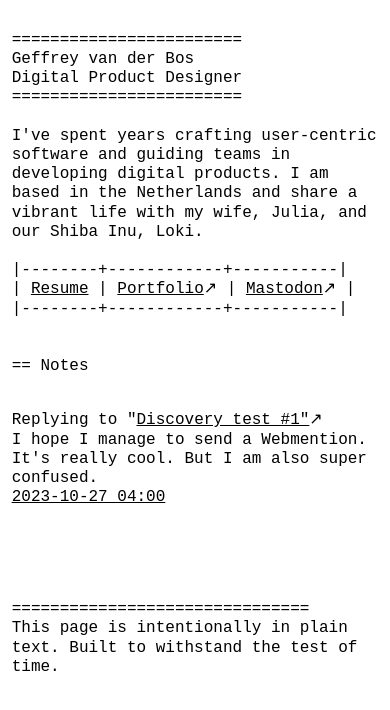
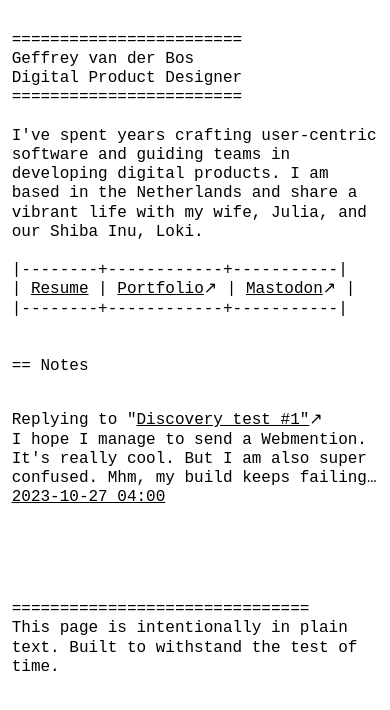
Before and after one commit to Geffreyvanderbos/plaintextjournal, an Eleventy site: page src/index.njk in a window 390 px wide. Built offline with nearby package versions, Linux system fonts and the light colour scheme; Eleventy itself is replaced by a stand-in of ours; files that its build step writes are made by us from their sources.

Commit message:
trying to use working copy on iPhone

```diff
--- a/src/notes/honestly-so-confused.md
+++ b/src/notes/honestly-so-confused.md
@@ -4,4 +4,4 @@ type: replyto
 replyto: https://webmention.rocks/test/1
 ---
 
-I hope I manage to send a Webmention. It's really cool. But I am also super confused.
+I hope I manage to send a Webmention. It's really cool. But I am also super confused. Mhm, my build keeps failing…
```
